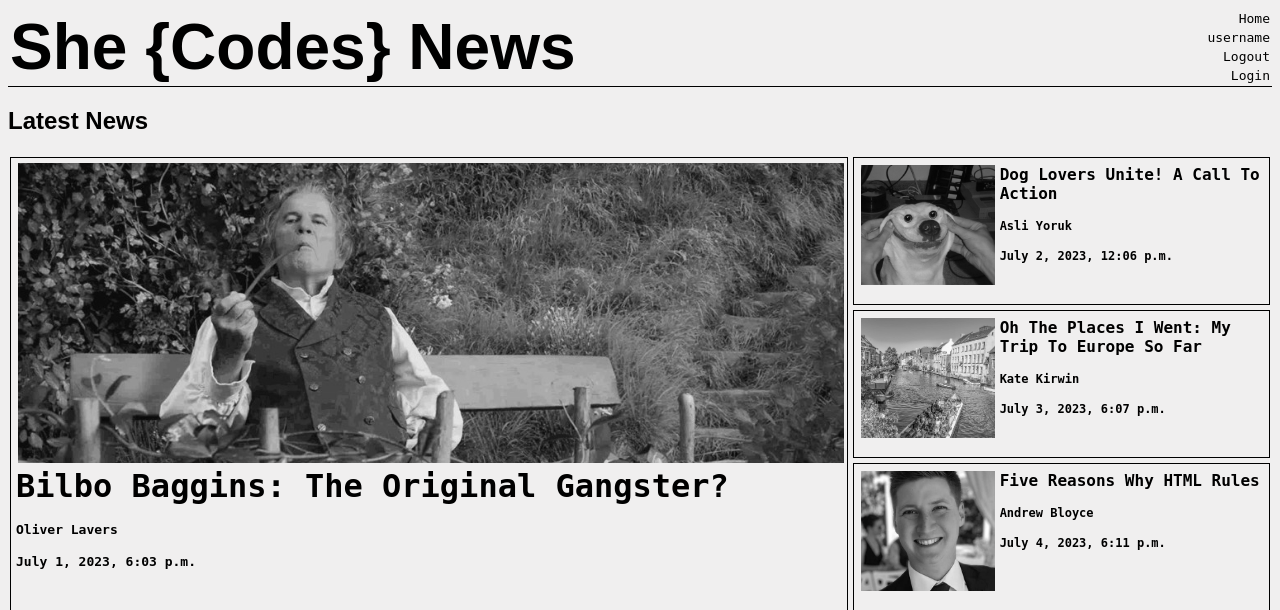
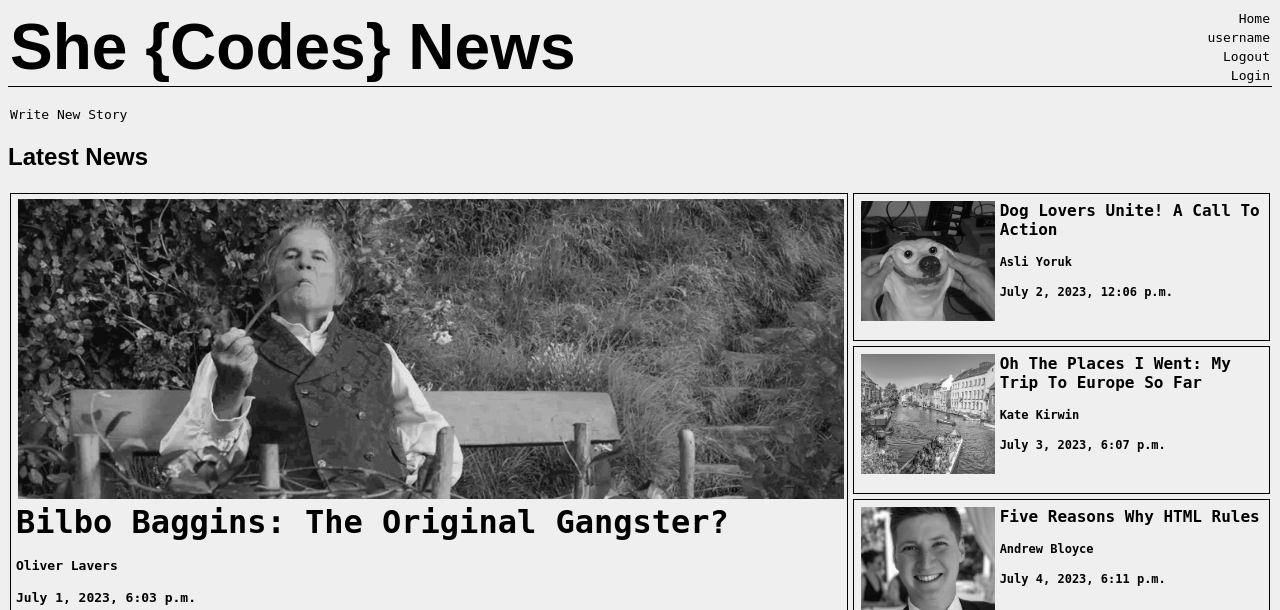
Before and after one commit to eoryazantseva/she_codes_news, a Django app: page /news/ in a window 1280 px wide. Shown: the top 610 px of the page. Run offline with Django 4.2, Linux system fonts and the light colour scheme; data comes from the database, SQL or seed files in the repository; some web fonts are replaced.

Commit message:
added a link to create a story on the homepage

```diff
--- a/she_codes_news/news/templates/news/index.html
+++ b/she_codes_news/news/templates/news/index.html
@@ -6,6 +6,8 @@
 {% endblock %}
 
 {% block content %}
+    <br>
+    <a href="{% url 'news:newStory' %}">Write New Story</a>
 
     <h2>Latest News</h2>
 
```
